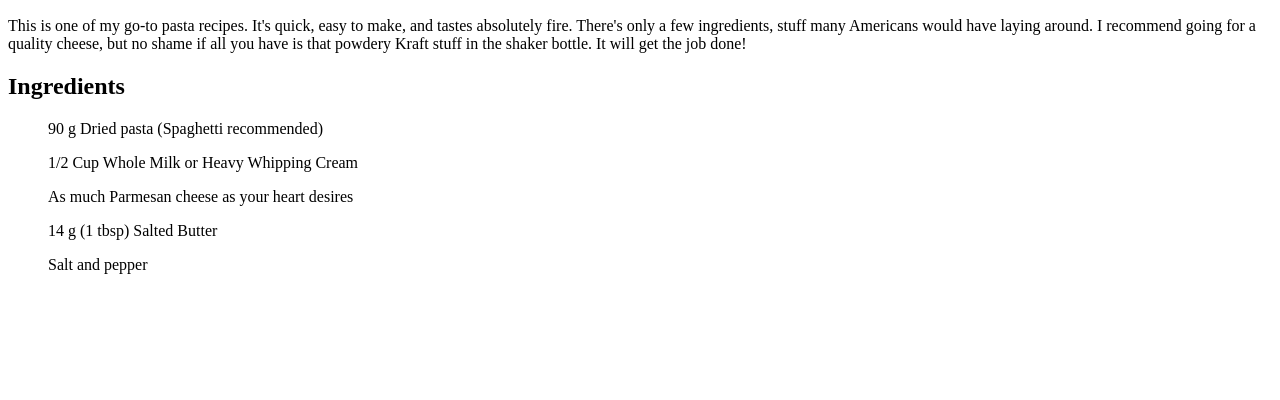
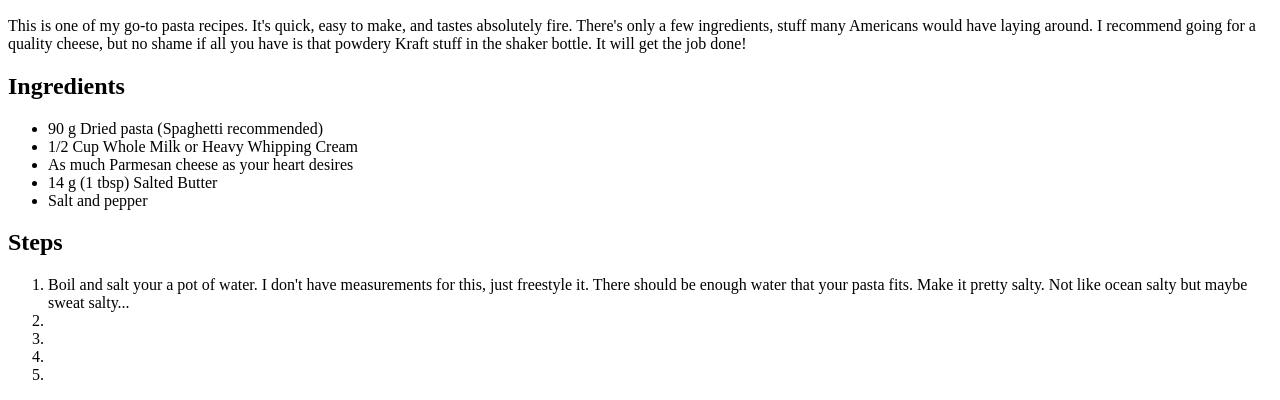
Before and after one commit to drusodin/odin-recipes, a plain HTML site: page recipes/easy-cheesy-pasta.html in a window 1280 px wide. Shown: the part 634-1034 px from the top of the page. Before the commit the page ends 924 px from the top, so only its background shows below. Drawn offline with Linux system fonts and the light colour scheme.

Commit message:
added steps, fixed lists

```diff
--- a/recipes/easy-cheesy-pasta.html
+++ b/recipes/easy-cheesy-pasta.html
@@ -16,11 +16,22 @@
         <p>This is one of my go-to pasta recipes. It's quick, easy to make, and tastes absolutely fire. There's only a few ingredients, stuff many Americans would have laying around. I recommend going for a quality cheese, but no shame if all you have is that powdery Kraft stuff in the shaker bottle. It will get the job done!</p>
 
     <h2>Ingredients</h2>
-        <ul>90 g Dried pasta (Spaghetti recommended)</ul>
-        <ul>1/2 Cup Whole Milk or Heavy Whipping Cream</ul>
-        <ul>As much Parmesan cheese as your heart desires</ul>
-        <ul>14 g (1 tbsp) Salted Butter</ul>
-        <ul>Salt and pepper</ul>
+        <ul>
+            <li>90 g Dried pasta (Spaghetti recommended)</li>
+            <li>1/2 Cup Whole Milk or Heavy Whipping Cream</li>
+            <li>As much Parmesan cheese as your heart desires</li>
+            <li>14 g (1 tbsp) Salted Butter</li>
+            <li>Salt and pepper</li>
+        </ul>
+
+    <h2>Steps</h2>
+        <ol>
+            <li>Boil and salt your a pot of water. I don't have measurements for this, just freestyle it. There should be enough water that your pasta fits. Make it pretty salty. Not like ocean salty but maybe sweat salty...</li>
+            <li></li>
+            <li></li>
+            <li></li>
+            <li></li>
+        </ol>
 
 </body>
 
```
